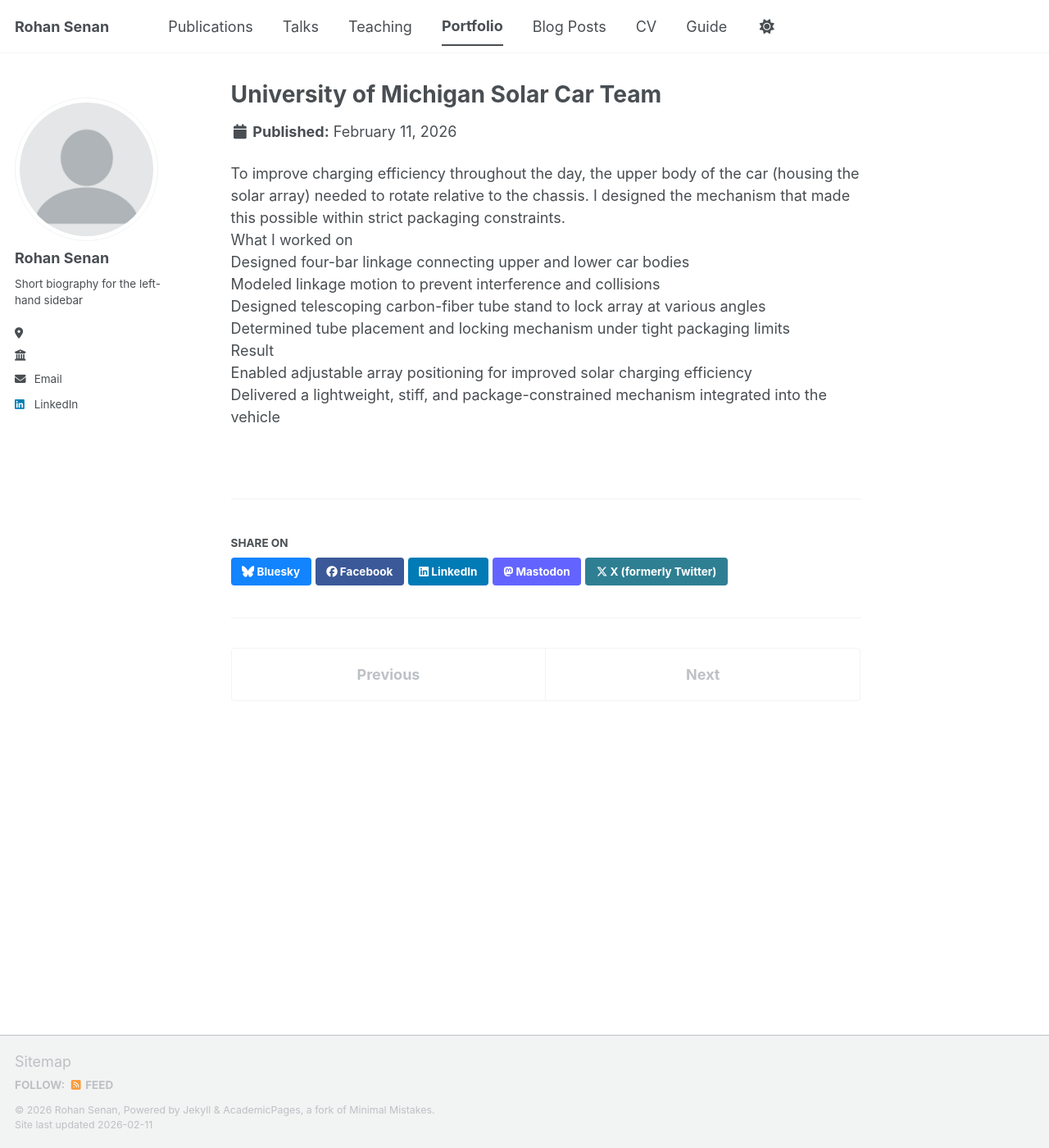
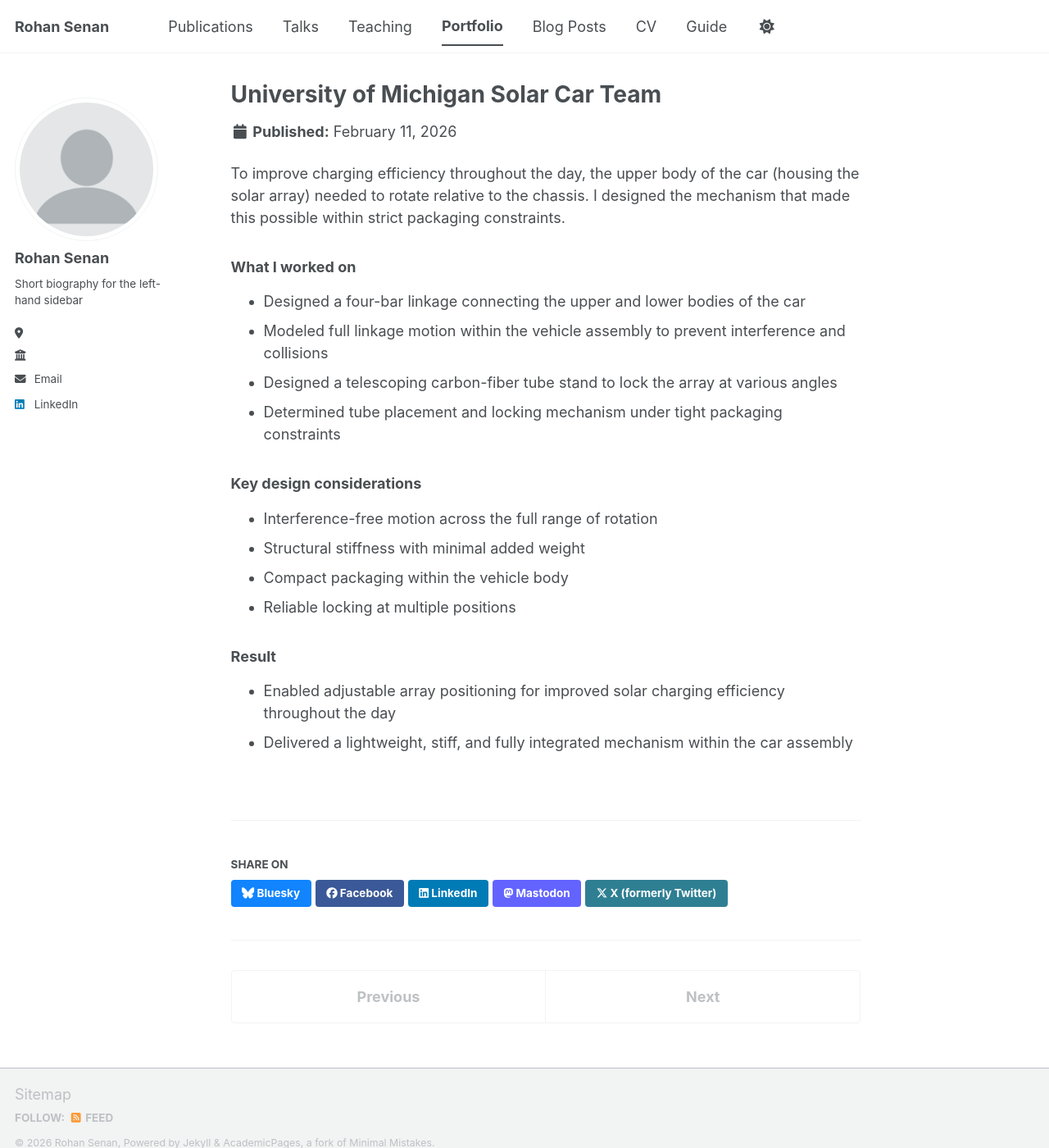
Before and after one commit to rohansenan/rohansenan.github.io, a Jekyll site: the page built from _portfolio/portfolio-1.md, in a window 1280 px wide and 1400 px high. Shown: the whole window at 82% size. Built offline with Jekyll 4.4.1, drawn with Linux system fonts in a browser that asks for light colours; a script bundle is joined from its source files by our own code; library files that are not in the unit come from our copies.

Commit message:
Revise portfolio entry for solar array mechanism
Updated project description with structured headings and improved clarity on design considerations and results.

```diff
--- a/_portfolio/portfolio-1.md
+++ b/_portfolio/portfolio-1.md
@@ -6,19 +6,19 @@
 ---
 
 To improve charging efficiency throughout the day, the upper body of the car (housing the solar array) needed to rotate relative to the chassis. I designed the mechanism that made this possible within strict packaging constraints.
-<br>
-What I worked on
-<br>
-  Designed four-bar linkage connecting upper and lower car bodies
-  <br>
-  Modeled linkage motion to prevent interference and collisions
-  <br>
-  Designed telescoping carbon-fiber tube stand to lock array at various angles
-  <br>
-  Determined tube placement and locking mechanism under tight packaging limits
-  <br>
-Result
-<br>
-  Enabled adjustable array positioning for improved solar charging efficiency
-  <br>
-  Delivered a lightweight, stiff, and package-constrained mechanism integrated into the vehicle
+
+### What I worked on
+- Designed a four-bar linkage connecting the upper and lower bodies of the car
+- Modeled full linkage motion within the vehicle assembly to prevent interference and collisions
+- Designed a telescoping carbon-fiber tube stand to lock the array at various angles
+- Determined tube placement and locking mechanism under tight packaging constraints
+
+### Key design considerations
+- Interference-free motion across the full range of rotation
+- Structural stiffness with minimal added weight
+- Compact packaging within the vehicle body
+- Reliable locking at multiple positions
+
+### Result
+- Enabled adjustable array positioning for improved solar charging efficiency throughout the day
+- Delivered a lightweight, stiff, and fully integrated mechanism within the car assembly
```
